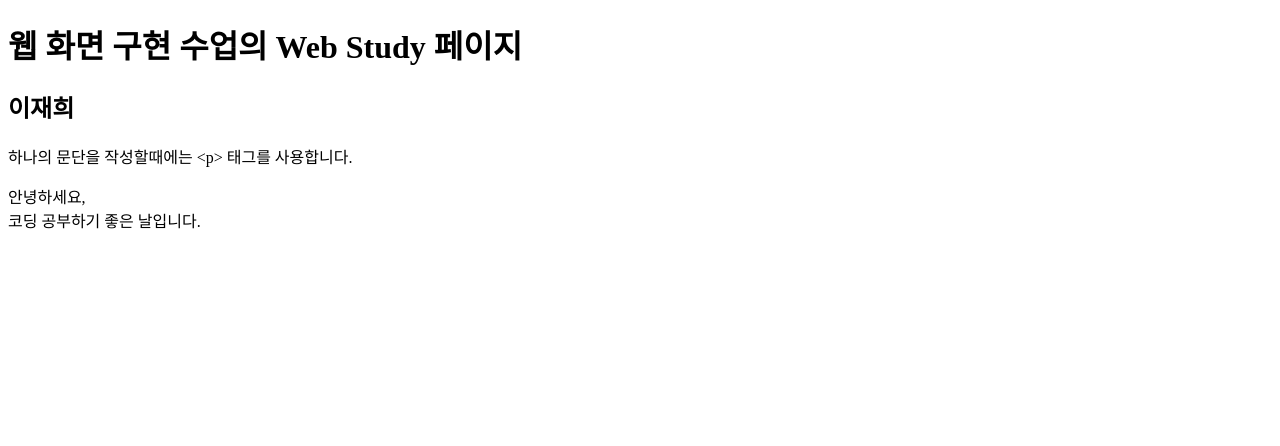
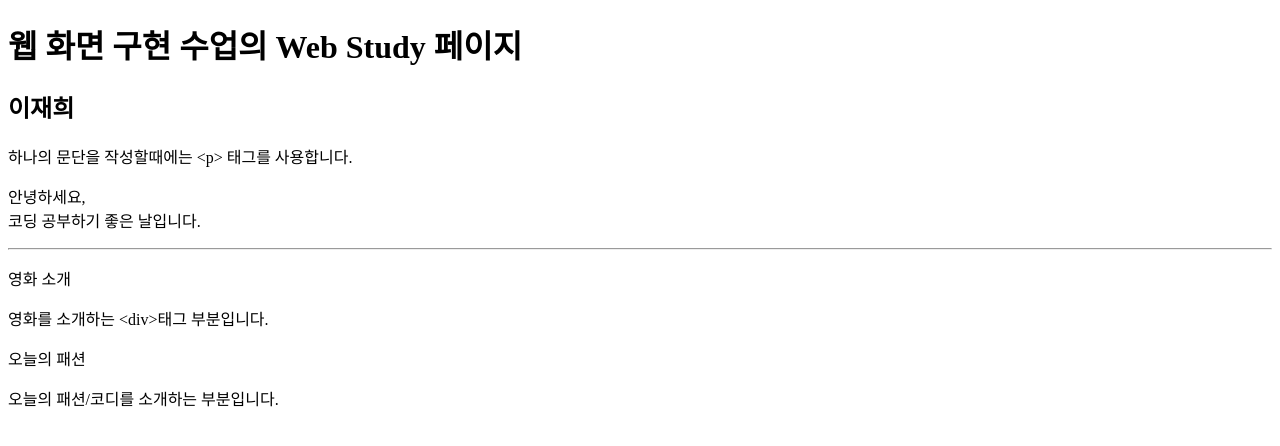
Before and after one commit to EJ-pro/Web_Study, a plain HTML site: page index.html in a window 1280 px wide. Drawn offline with Linux system fonts and the light colour scheme.

Commit message:
No.3 commit

```diff
--- a/index.html
+++ b/index.html
@@ -12,5 +12,14 @@
     <p>안녕하세요, <br>
         코딩 공부하기 좋은 날입니다.
     </p>
+    <hr>
+    <div calss = "contents">
+        <p>영화 소개</p>
+        <p>영화를 소개하는 &lt;div&gt;태그 부분입니다.</p>
+    </div>
+    <div id = "ootd">
+        <p>오늘의 패션</p>
+        <p>오늘의 패션/코디를 소개하는 부분입니다.</p>
+    </div>
 </body>
 </html>
```
